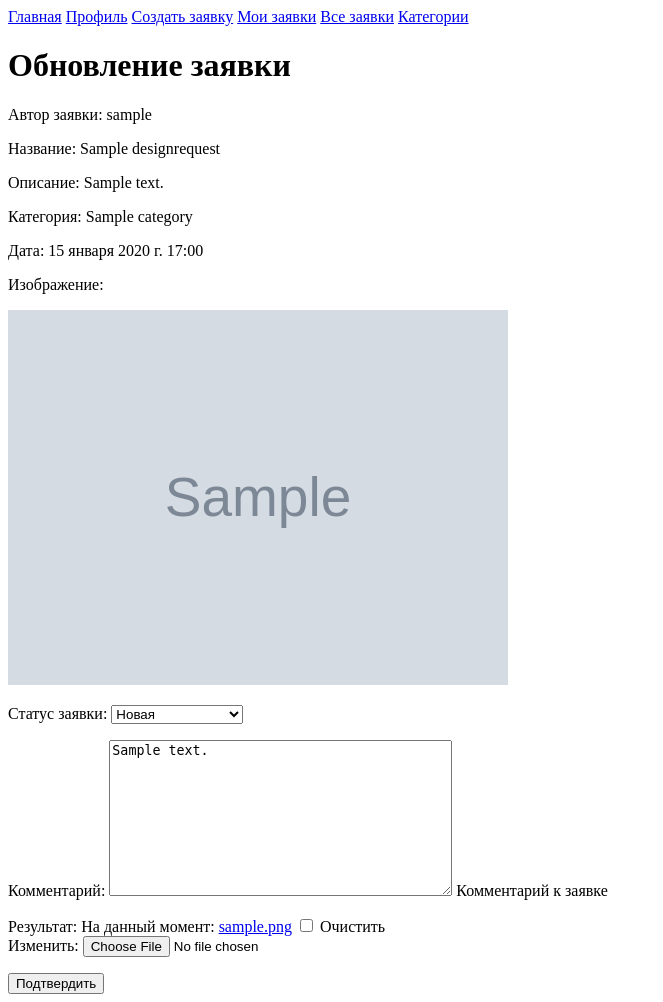
After one commit to asikrr/task2, a Django app: page /designapp/designrequest/update/1/ in a window 1280 px wide. The commit adds this page. Shown: the whole page, without its empty margins (0-663 px from the left). Run offline with Django 5.2, Linux system fonts and the light colour scheme; a user stored in the database is signed in; tables that the repository leaves empty hold one stand-in row (values such as "Sample post"); grey boxes marked "Sample" are stand-in pictures.

Commit message:
admin now can change design request status

```diff
--- a/designapp/forms.py
+++ b/designapp/forms.py
@@ -1,6 +1,9 @@
 from django import forms
 from django.contrib.auth.forms import UserCreationForm
-from .models import CustomUser
+from django.core.exceptions import ValidationError
+
+from .models import CustomUser, DesignRequest
+
 
 class SignupForm(UserCreationForm):
     user_agreement = forms.BooleanField(label='Согласие на обработку персональных данных')
@@ -10,3 +13,29 @@ class SignupForm(UserCreationForm):
         fields = ['full_name', 'username', 'email', 'password1', 'password2']
         labels = {'full_name': 'ФИО', 'username': 'Логин'}
         help_texts = {'full_name': 'Только кириллические буквы, дефис и пробелы', 'username': 'Только латиница и дефис',}
+
+class DesignRequestUpdateForm(forms.ModelForm):
+    class Meta:
+        model = DesignRequest
+        fields = ['status', 'comment', 'result_image']
+
+    def clean(self):
+        cleaned_data = super().clean()
+        new_status = cleaned_data.get('status')
+        old_status = self.instance.status
+        comment = cleaned_data.get('comment')
+        result_image = cleaned_data.get('result_image')
+
+        if old_status in ['w', 'd']:
+            raise ValidationError('Нельзя изменить статус у заявки со статусом "Принято в работу" или "Выполнено"')
+
+        if old_status == 'n':
+            if new_status == 'd':
+                if not result_image:
+                    raise ValidationError('Для смены статуса на "Выполнено" нужно прикрепить изображение результата')
+            elif new_status == 'w':
+                if not comment:
+                    raise ValidationError(
+                        'Для смены статуса на "Принято в работу" нужно указать комментарий')
+
+        return cleaned_data
--- a/designapp/models.py
+++ b/designapp/models.py
@@ -34,6 +34,7 @@ class DesignRequest(models.Model):
     status = models.CharField(max_length=1, choices=STATUS, default='n', verbose_name='Статус заявки')
     comment = models.TextField(help_text='Комментарий к заявке', blank=True, verbose_name='Комментарий')
     customer = models.ForeignKey('CustomUser', on_delete=models.SET_NULL, null=True, verbose_name='Клиент')
+    result_image = models.ImageField(blank=True, upload_to='images/', verbose_name='Результат')
 
 
     class Meta:
--- a/designapp/templates/designapp/designrequest_all_list.html
+++ b/designapp/templates/designapp/designrequest_all_list.html
@@ -16,6 +16,7 @@
                     <p>Категория: {{ designrequest.category }}</p>
                     <p>Дата: {{ designrequest.date }}</p>
                     <p>Статус: {{ designrequest.get_status_display }}</p>
+                    <a href="{% url 'designrequest-update' designrequest.id %}">Изменить статус</a>
                 </div>
             </li>
         {% endfor %}
--- /dev/null
+++ b/designapp/templates/designapp/designrequest_update_form.html
@@ -0,0 +1,23 @@
+{% extends 'base.html' %}
+
+{% block title %}<title>Заявка</title>{% endblock %}
+
+{% block content %}
+
+<h1>Обновление заявки</h1>
+<p>Автор заявки: {{ designrequest.customer }}</p>
+<p>Название: {{ designrequest.title }}</p>
+<p>Описание: {{ designrequest.description }}</p>
+<p>Категория: {{ designrequest.category }}</p>
+<p>Дата: {{ designrequest.date }}</p>
+<div>
+    <p>Изображение:</p>
+    <img src="{{ designrequest.image.url }}" alt="Изображение заявки" width="500px">
+</div>
+<form method="post" enctype="multipart/form-data">
+    {% csrf_token %}
+    {{ form.as_p }}
+    <button type="submit">Подтвердить</button>
+</form>
+
+{% endblock %}
--- a/designapp/urls.py
+++ b/designapp/urls.py
@@ -12,4 +12,5 @@ urlpatterns = [
     path('categorys/', views.CategoryList.as_view(), name='category-list'),
     path('category/create/', views.CategoryCreate.as_view(), name='category-create'),
     path('category/delete/<int:pk>/', views.CategoryDelete.as_view(), name='category-delete'),
+    path('designrequest/update/<int:pk>/', views.designrequest_update, name='designrequest-update'),
 ]
--- a/designapp/views.py
+++ b/designapp/views.py
@@ -1,7 +1,8 @@
+from django.contrib.auth.decorators import login_required
 from django.contrib.auth.mixins import LoginRequiredMixin
-from django.shortcuts import render, redirect
+from django.shortcuts import render, redirect, get_object_or_404
 from django.views import generic
-from .forms import SignupForm
+from .forms import SignupForm, DesignRequestUpdateForm
 from django.contrib.auth import login
 from django.contrib import messages
 
@@ -77,3 +78,18 @@ class DesignRequestAllList(LoginRequiredMixin, generic.ListView):
     model = DesignRequest
     template_name = 'designapp/designrequest_all_list.html'
     context_object_name = 'designrequest_all_list'
+
+
+@login_required
+def designrequest_update(request, pk):
+    designrequest = get_object_or_404(DesignRequest, pk=pk)
+
+    if request.method == 'POST':
+        form = DesignRequestUpdateForm(request.POST, request.FILES, instance=designrequest)
+        if form.is_valid():
+            form.save()
+            return redirect('designrequest-detail', pk=designrequest.pk)
+    else:
+        form = DesignRequestUpdateForm(instance=designrequest)
+
+    return render(request, 'designapp/designrequest_update_form.html', {'form': form, 'designrequest': designrequest})
```
Also changed, not shown: designapp/templates/designapp/designrequest_detail.html (+7 -0 lines).
